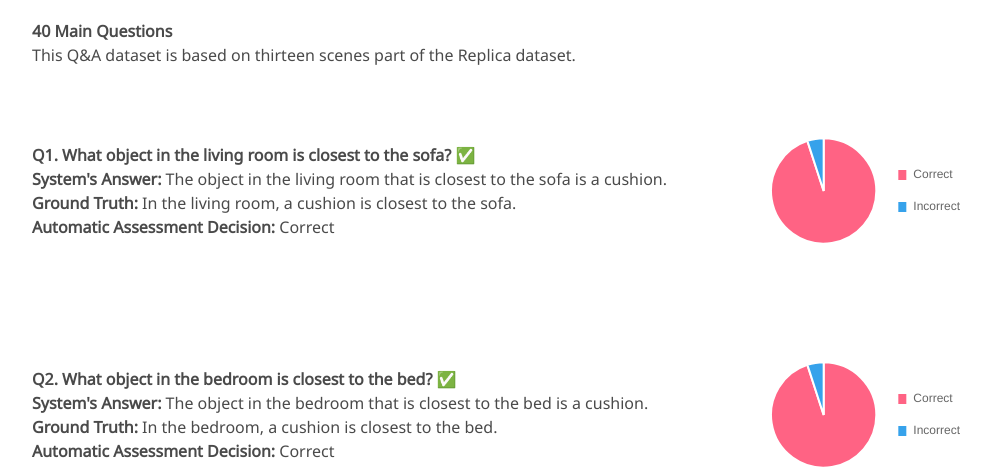
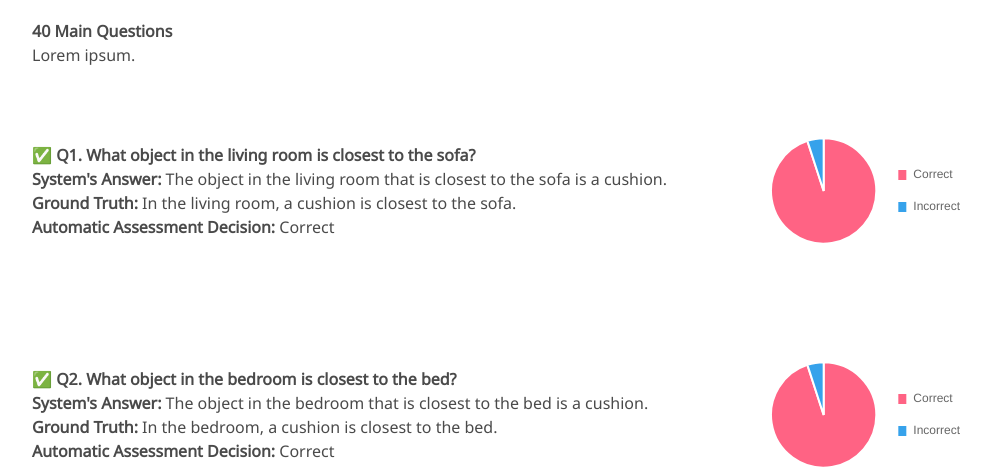
Before and after one commit to Space3D-Bench/space3d-bench.github.io, a plain HTML site: page user_study.html in a window 1280 px wide. Shown: the part 367-836 px from the top of the page, without its empty margins (128-1119 px from the left). Drawn offline with nearby package versions, Linux system fonts and the light colour scheme; some icons are missing; a web font is replaced by a local one.

Commit message:
Add text justification and emoji at the beginning of the question

```diff
--- a/static/css/index.css
+++ b/static/css/index.css
@@ -2,7 +2,9 @@ body {
   font-family: 'Noto Sans', sans-serif;
 }
 
-
+.justified {
+  text-align: justify;
+}
 .footer .icon-link {
     font-size: 25px;
     color: #000;
--- a/static/js/piecharts.js
+++ b/static/js/piecharts.js
@@ -411,15 +411,15 @@ document.addEventListener('DOMContentLoaded', function() {
 
         let additionalContent = '';
         if (item.type === 'groundTruth') {
-          additionalContent = `<p><b>Ground Truth:</b> ${item.groundTruth}</p><p><b>Automatic Assessment Decision:</b> ${item.evaluationResponse}</p>`;
+          additionalContent = `<p class="justified"><b>Ground Truth:</b> ${item.groundTruth}</p><p><b>Automatic Assessment Decision:</b> ${item.evaluationResponse}</p>`;
         } else if (item.type === 'answerCrossCheck') {
-          additionalContent = `<p><b>Example Answer:</b> ${item.example}</p><p><b>Automatic Assessment Decision:</b> ${item.evaluationResponse}</p><img src="${item.imagePath}" alt="Example Answer Image" style="height: 150px; width: auto; margin-top: 10px;">`;
+          additionalContent = `<p class="justified"><b>Example Answer:</b> ${item.example}</p><p><b>Automatic Assessment Decision:</b> ${item.evaluationResponse}</p><img src="${item.imagePath}" alt="Example Answer Image" style="height: 150px; width: auto; margin-top: 10px;">`;
         }
 
         const questionContent = `
           <div class="column is-three-quarters">
-            <h3><b>${item.question} ${emoji}</b></h3>
-            <p><b>System's Answer:</b> ${item.answer}</p>
+            <h3><b>${emoji} ${item.question}</b></h3>
+            <p class="justified"><b>System's Answer:</b> ${item.answer}</p>
             ${additionalContent}
           </div>
           <div class="column is-one-quarter">
--- a/user_study.html
+++ b/user_study.html
@@ -73,7 +73,7 @@
           <div class="content has-text-justified">
             <p>
               <b>40 Main Questions</b><br>
-              This Q&A dataset is based on thirteen scenes part of the Replica dataset.
+              Lorem ipsum.
             </p>
           </div>
         </div>
```
